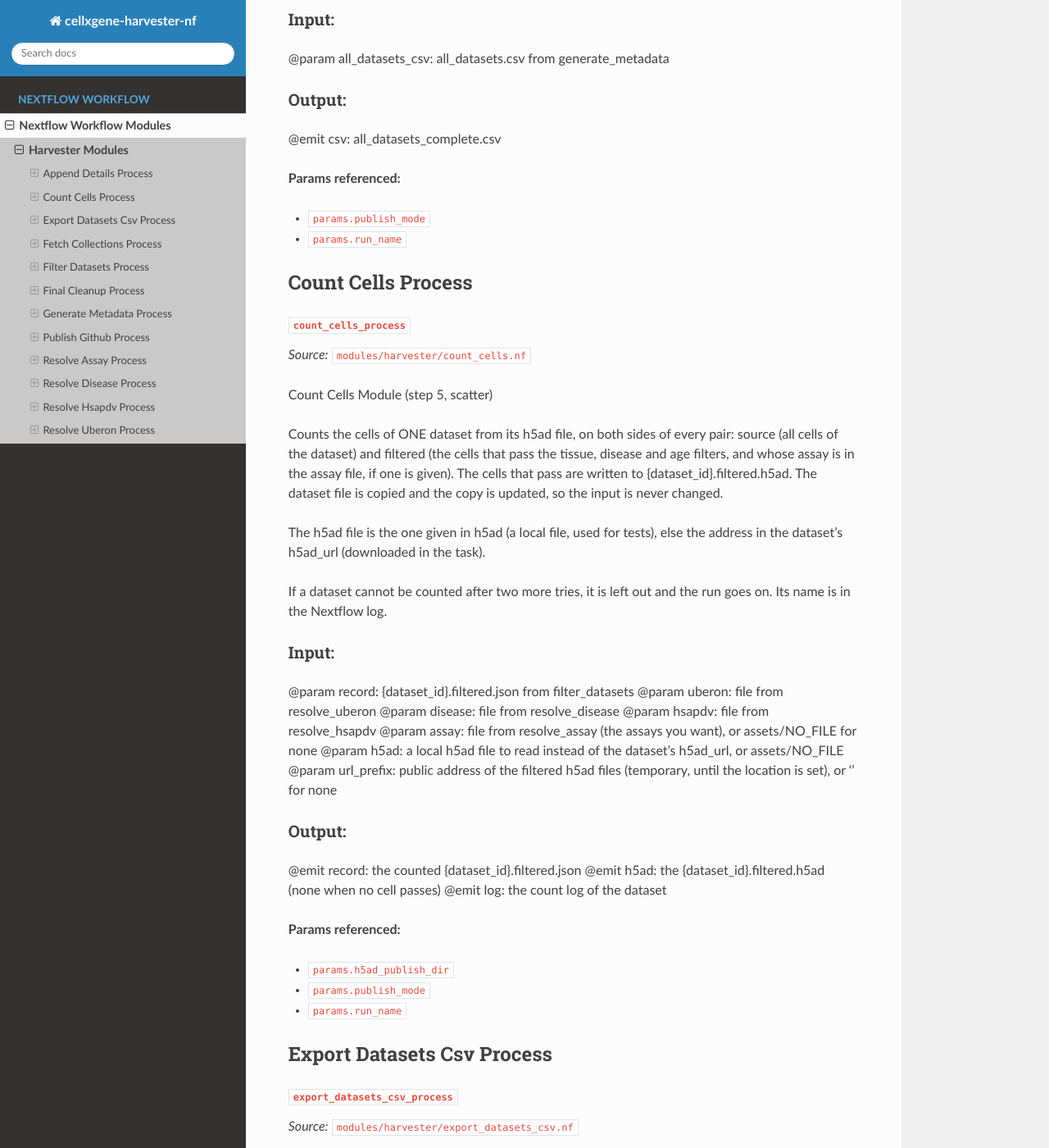
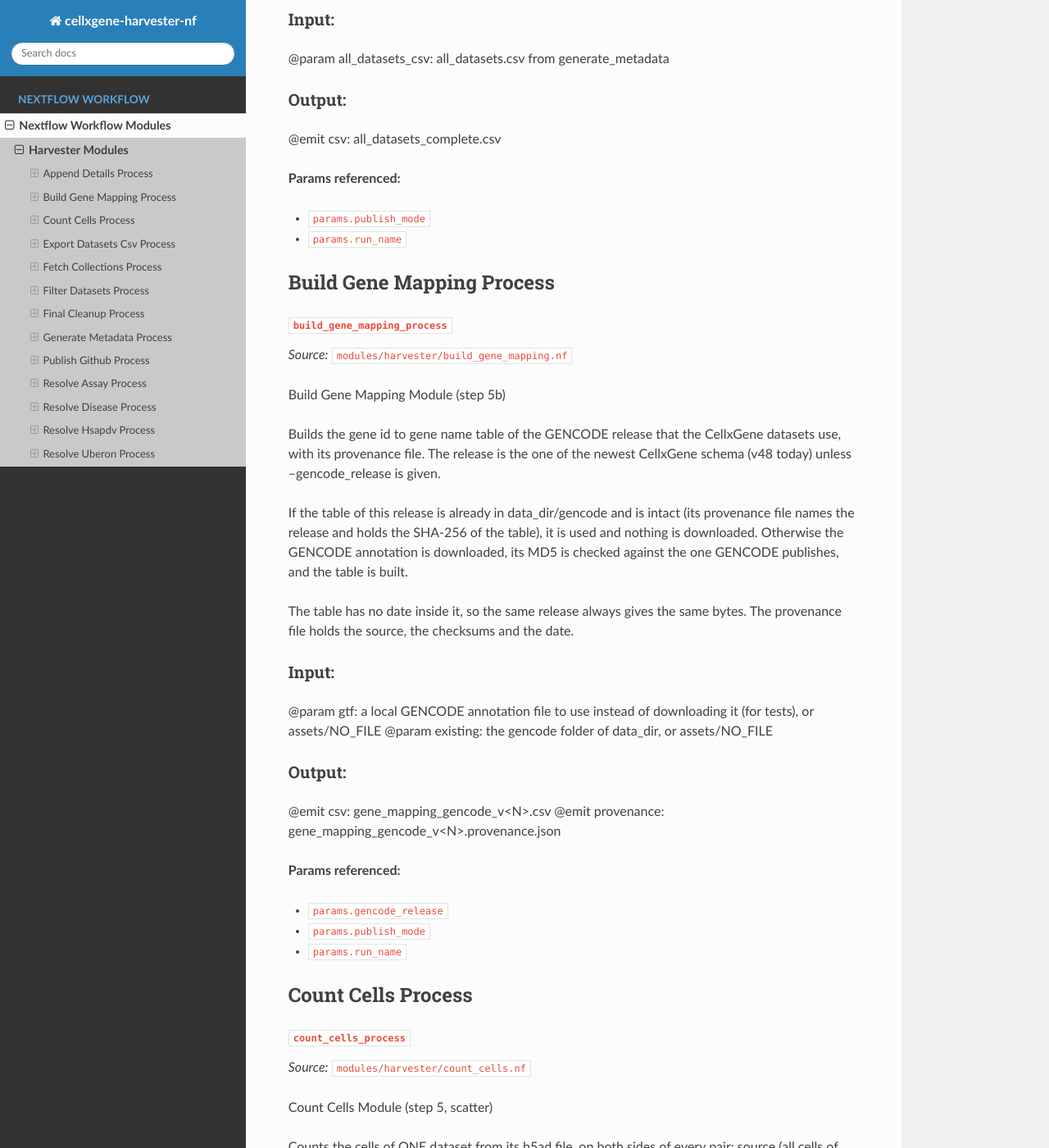
Before and after one commit to NIH-NLM/cellxgene-harvester-nf, a Sphinx documentation site: the page built from docs/source/nextflow/harvester_modules.rst, in a window 1280 px wide and 1400 px high, scrolled down 904 px. Shown: the whole window at 82% size. Built offline with Sphinx 7.4.7 and the Read the Docs theme 3.1.0, drawn with Linux system fonts in a browser that asks for light colours; some of the changed text lies outside the part shown.

Commit message:
more to be done (#17)

```diff
--- a/docs/source/nextflow/harvester_modules.rst
+++ b/docs/source/nextflow/harvester_modules.rst
@@ -51,6 +51,46 @@ Output:
 
 **Params referenced:**
 
+- ``params.publish_mode``
+- ``params.run_name``
+
+
+Build Gene Mapping Process
+^^^^^^^^^^^^^^^^^^^^^^^^^^
+
+.. rubric:: ``build_gene_mapping_process``
+
+*Source:* ``modules/harvester/build_gene_mapping.nf``
+
+Build Gene Mapping Module (step 5b)
+
+Builds the gene id to gene name table of the GENCODE release that the CellxGene
+datasets use, with its provenance file. The release is the one of the newest
+CellxGene schema (v48 today) unless --gencode_release is given.
+
+If the table of this release is already in data_dir/gencode and is intact (its provenance
+file names the release and holds the SHA-256 of the table), it is used and nothing is
+downloaded. Otherwise the GENCODE annotation is downloaded, its MD5 is checked against
+the one GENCODE publishes, and the table is built.
+
+The table has no date inside it, so the same release always gives the same bytes.
+The provenance file holds the source, the checksums and the date.
+
+
+Input:
+~~~~~~
+@param gtf: a local GENCODE annotation file to use instead of downloading it (for tests), or assets/NO_FILE
+@param existing: the gencode folder of data_dir, or assets/NO_FILE
+
+
+Output:
+~~~~~~~
+@emit csv:        gene_mapping_gencode_v<N>.csv
+@emit provenance: gene_mapping_gencode_v<N>.provenance.json
+
+**Params referenced:**
+
+- ``params.gencode_release``
 - ``params.publish_mode``
 - ``params.run_name``
 
@@ -282,6 +322,12 @@ Folders (publish_env = prod, the default):
   organ's uberon JSON and CSV, all at the same level (no subfolder).
 - data/prod/ontology_lookup_server/ holds the disease, hsapdv and assay JSON and CSV
   files shared by every organ.
+- data/prod/gencode/ holds the gene id to gene name table of the GENCODE release and its
+  provenance file (gene_mapping_gencode_v<N>.csv and .provenance.json).
+- data/prod/cellxgene-datasets/ holds the three files of the CellxGene API snapshot
+  (collections_metadata.json, all_datasets.csv, all_datasets_complete.csv) and
+  api_snapshot.provenance.json. The files are the current ones: the date of the fetch is
+  inside the provenance file and in no path, and git keeps the older versions.
 - The filtered h5ad files go to the public S3 bucket, not to GitHub.
 
 Folders (publish_env = test): the same under data/test/, and the filtered h5ad
@@ -294,6 +340,8 @@ Input:
 ~~~~~~
 @param organ_files:  the final JSON and CSV and the organ's resolve files
 @param shared_files: the disease, hsapdv and assay resolve files (JSON and CSV)
+@param gencode_files: the gene table and its provenance file, or assets/NO_FILE
+@param datasets_files: the files of the API snapshot and its provenance file, or assets/NO_FILE
 @param h5ad:         the filtered h5ad files (copied only when publish_env is test)
 @param branch:       name of the branch to create
 @param organ:        organ slug, for example 'kidney'
@@ -306,8 +354,10 @@ Output:
 **Params referenced:**
 
 - ``params.github_token``
+- ``params.publish_datasets_dir``
 - ``params.publish_dest_dir``
 - ``params.publish_env``
+- ``params.publish_gencode_dir``
 - ``params.publish_repo``
 - ``params.publish_shared_dir``
 
```
Also changed, not shown: README.md (+29 -0 lines), 14 other files.
